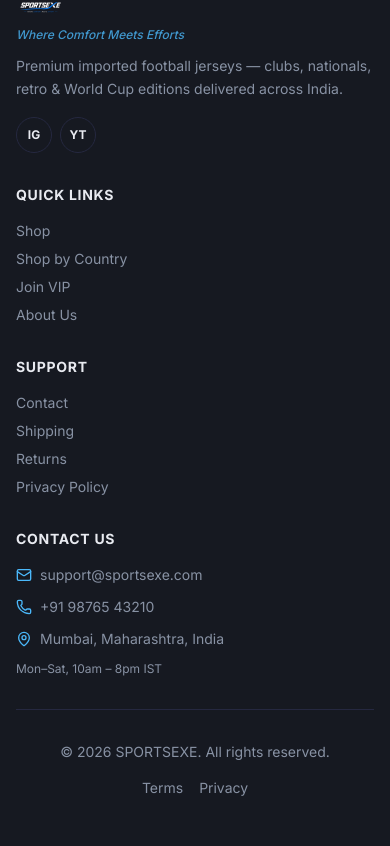
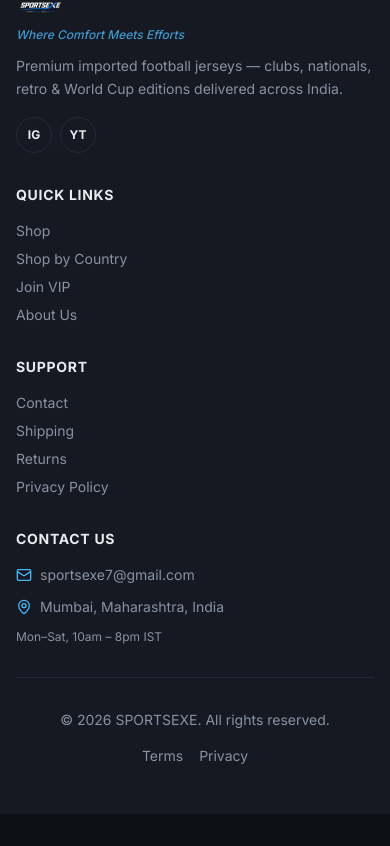
Before and after one commit to sportsexe7-wq/SPORTSEXES-Store, a React (Vite) app: page / in a window 390 px wide. Shown: the part 2438-3284 px from the top of the page. After the commit the page ends 3252 px from the top, so only its background shows below. Built offline with nearby package versions, Linux system fonts and the light colour scheme; no server answers; the database is empty.

Commit message:
Update contact information and remove phone display from Footer and ContactPage
- Changed contact email from 'support@sportsexe.com' to 'sportsexe7@gmail.com'.
- Removed phone number display from Footer and ContactPage for a cleaner layout.

```diff
--- a/src/components/layout/Footer.tsx
+++ b/src/components/layout/Footer.tsx
@@ -1,5 +1,5 @@
 import { Link } from 'react-router-dom'
-import { Mail, MapPin, Phone } from 'lucide-react'
+import { Mail, MapPin } from 'lucide-react'
 import { Input } from '@/components/ui/input'
 import { Button } from '@/components/ui/button'
 import { Separator } from '@/components/ui/separator'
@@ -75,13 +75,7 @@
                   {CONTACT_INFO.email}
                 </a>
               </li>
-              <li className="flex items-start gap-2">
-                <Phone className="mt-0.5 h-4 w-4 shrink-0 text-brand" />
-                <a href={`tel:${CONTACT_INFO.phone.replace(/\s/g, '')}`} className="hover:text-text">
-                  {CONTACT_INFO.phone}
-                </a>
-              </li>
-              <li className="flex items-start gap-2">
+<li className="flex items-start gap-2">
                 <MapPin className="mt-0.5 h-4 w-4 shrink-0 text-brand" />
                 <span>{CONTACT_INFO.address}</span>
               </li>
--- a/src/constants/navigation.ts
+++ b/src/constants/navigation.ts
@@ -11,8 +11,7 @@
 ] as const
 
 export const CONTACT_INFO = {
-  email: 'support@sportsexe.com',
-  phone: '+91 98765 43210',
+  email: 'sportsexe7@gmail.com',
   address: 'Mumbai, Maharashtra, India',
   hours: 'Mon–Sat, 10am – 8pm IST',
 } as const
--- a/src/pages/ContactPage.tsx
+++ b/src/pages/ContactPage.tsx
@@ -1,7 +1,7 @@
 import { useForm } from 'react-hook-form'
 import { zodResolver } from '@hookform/resolvers/zod'
 import { z } from 'zod'
-import { Mail, MapPin, Phone, Clock } from 'lucide-react'
+import { Mail, MapPin, Clock } from 'lucide-react'
 import { CONTACT_INFO, SOCIAL_LINKS } from '@/constants/navigation'
 import { Button } from '@/components/ui/button'
 import { Input } from '@/components/ui/input'
@@ -38,7 +38,6 @@
           <div className="space-y-4 lg:col-span-2">
             {[
               { icon: Mail, label: 'Email', value: CONTACT_INFO.email, href: `mailto:${CONTACT_INFO.email}` },
-              { icon: Phone, label: 'Phone', value: CONTACT_INFO.phone, href: `tel:${CONTACT_INFO.phone.replace(/\s/g, '')}` },
               { icon: MapPin, label: 'Address', value: CONTACT_INFO.address },
               { icon: Clock, label: 'Hours', value: CONTACT_INFO.hours },
             ].map(({ icon: Icon, label, value, href }) => (
```
